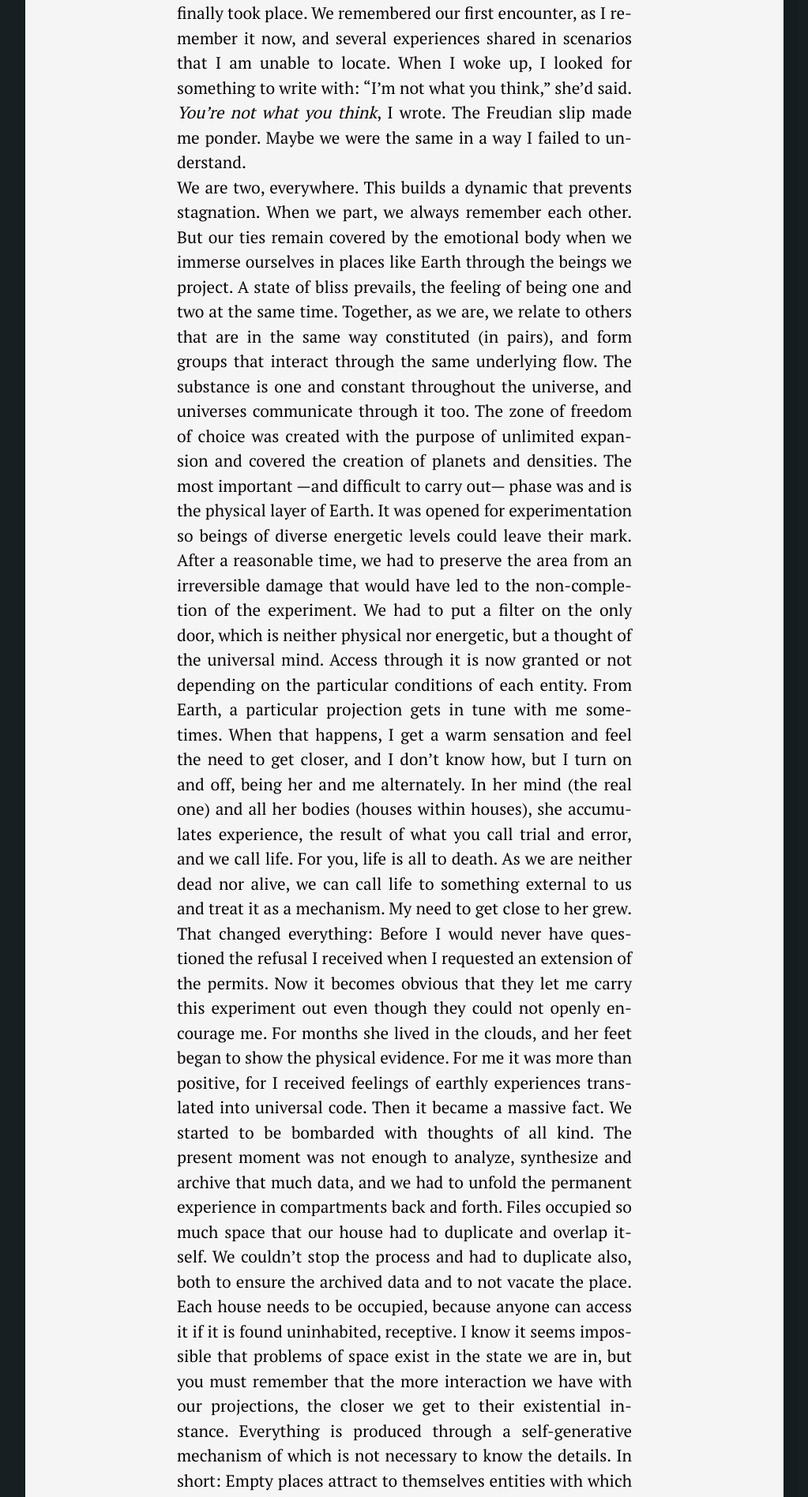
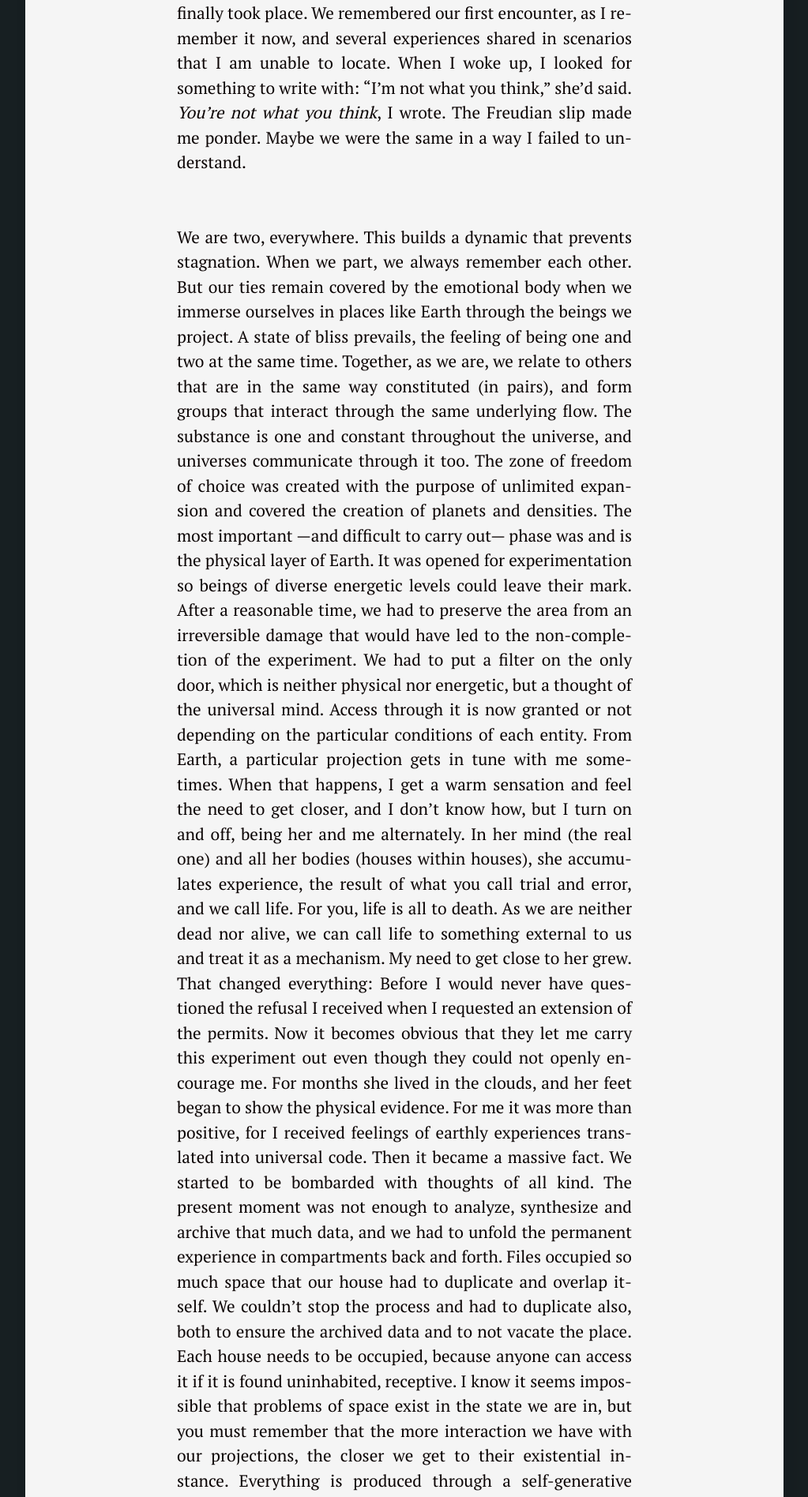
Before and after one commit to silvialohrmann/editorial, a Jekyll site: the page built from _posts/2022-11-18-we-are-houses.md, in a window 1280 px wide. Shown: the part 703-2599 px from the top of the page at 79% size, without its empty margins (128-1151 px from the left). Built offline with Jekyll 4.4.1, drawn with Linux system fonts in a browser that asks for light colours.

Commit message:
Update 2022-11-18-we-are-houses.md

```diff
--- a/_posts/2022-11-18-we-are-houses.md
+++ b/_posts/2022-11-18-we-are-houses.md
@@ -10,7 +10,7 @@ At first I was amused, but then I felt fear, fear of never ever not knowing agai
 But no. I waited and waited.
 Had she also been waiting… disappointed, doubting my existence? I returned home very late that night. When I finally managed to fall asleep, something magical happened: Even though the intersecting streets had names I had never heard of, even though the city seemed less solid, the meeting finally took place.
 We remembered our first encounter, as I remember it now, and several experiences shared in scenarios that I am unable to locate. When I woke up, I looked for something to write with: “I’m not what you think,” she’d said. *You’re not what you think*, I wrote. The Freudian slip made me ponder. Maybe we were the same in a way I failed to understand.
-<br/>
+<br/><br/><br/>
 We are two, everywhere. This builds a dynamic that prevents stagnation. When we part, we always remember each other. But our ties remain covered by the emotional body when we immerse ourselves in places like Earth through the beings we project.
 A state of bliss prevails, the feeling of being one and two at the same time. Together, as we are, we relate to others that are in the same way constituted (in pairs), and form groups that interact through the same underlying flow. The substance is one and constant throughout the universe, and universes communicate through it too.
 The zone of freedom of choice was created with the purpose of unlimited expansion and covered the creation of planets and densities. The most important —and difficult to carry out— phase was and is the physical layer of Earth. It was opened for experimentation so beings of diverse energetic levels could leave their mark. After a reasonable time, we had to preserve the area from an irreversible damage that would have led to the non-completion of the experiment.
```
